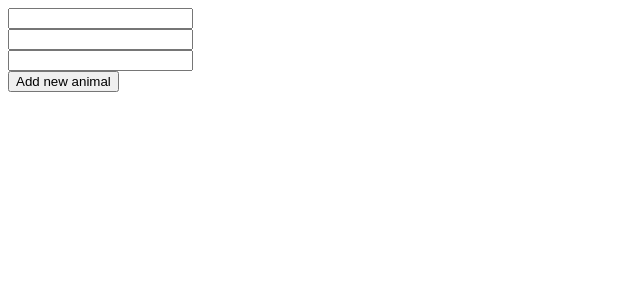
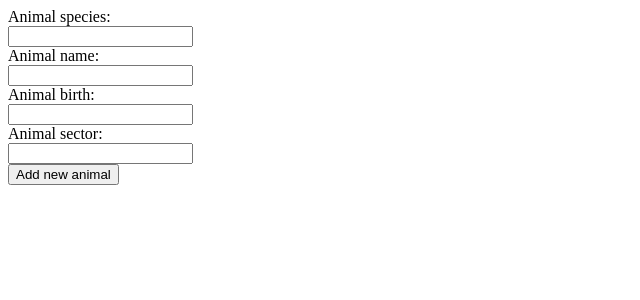
Before and after one commit to jovanna1616/Zoo, an Angular app: page / in a window 1280 px wide. Shown: the top 300 px of the page, without its empty margins (0-640 px from the left). Built offline with nearby package versions, Linux system fonts and the light colour scheme.

Commit message:
adding sector

```diff
--- a/src/app/animal-list/animal-list.component.html
+++ b/src/app/animal-list/animal-list.component.html
@@ -1,6 +1,11 @@
+<label>Animal species: </label><br>
 <input type="text" name="species" [(ngModel)]="newAnimal.species"><br>
+<label>Animal name: </label><br>
 <input type="text" name="name" [(ngModel)]="newAnimal.name"><br>
+<label>Animal birth: </label><br>
 <input type="text" name="birth" [(ngModel)]="newAnimal.birth"><br>
+<label>Animal sector: </label><br>
+<input type="text" name="sector" [(ngModel)]="newAnimal.sector"><br>
 <button (click)="addAnimal()">Add new animal</button>
 
 <ul>
@@ -8,6 +13,7 @@
 		animal species: {{ animal.species }},
 		animal name: {{ animal.name }},
 		birth: {{ animal.birth? animal.birth : "unknown" }},
+		sector: {{ animal.sector }},
 		<button (click) = "removeAnimal(index)">Remove animal</button>
 		<button (click) = "moveToTop(index)">move animal to top of list</button>
 		<hr>
--- a/src/app/animal-list/animal-list.component.ts
+++ b/src/app/animal-list/animal-list.component.ts
@@ -1,5 +1,6 @@
 import { Component, OnInit } from '@angular/core';
 import { Animal } from './animal';
+import { Sector } from './sector';
 
 
 @Component({
@@ -9,14 +10,19 @@ import { Animal } from './animal';
 })
 export class AnimalListComponent implements OnInit {
 
+	sectors: Array<Object> =
+	[
+		'sector1', 'sector2', 'sector3'
+	];
+
 	animals: Array<Object> = [];
 
-	newAnimal: Object = new Animal('', '', '');
+	newAnimal: Object = new Animal('', '', '', '');
 
 
   	addAnimal() {
 		this.animals.push(this.newAnimal);
-		this.newAnimal = new Animal('', '', '');
+		this.newAnimal = new Animal('', '', '', '');
   	}
 
 	removeAnimal(index) {
--- a/src/app/animal-list/animal.ts
+++ b/src/app/animal-list/animal.ts
@@ -1,13 +1,17 @@
-export class Animal {
+import { Sector } from './sector';
+
+export class Animal{
 
 	species: string;
 	name:string;
 	birth: string;
+	sector:Sector;
 
-	constructor(animalSpecies, animalName, animalBirth) {
+	constructor(animalSpecies, animalName, animalBirth, animalSector) {
 		this.species = animalSpecies;
 		this.name = animalName;
 		this.birth = animalBirth;
+		this.sector = animalSector;
 	}
 
 
--- /dev/null
+++ b/src/app/animal-list/sector.ts
@@ -0,0 +1,11 @@
+export class Sector {
+	name: string;
+	surface: string;
+
+	constructor(sectorName, sectorSurface) {
+		this.name = sectorName;
+		this.surface = sectorSurface;
+	}
+
+
+}
```
